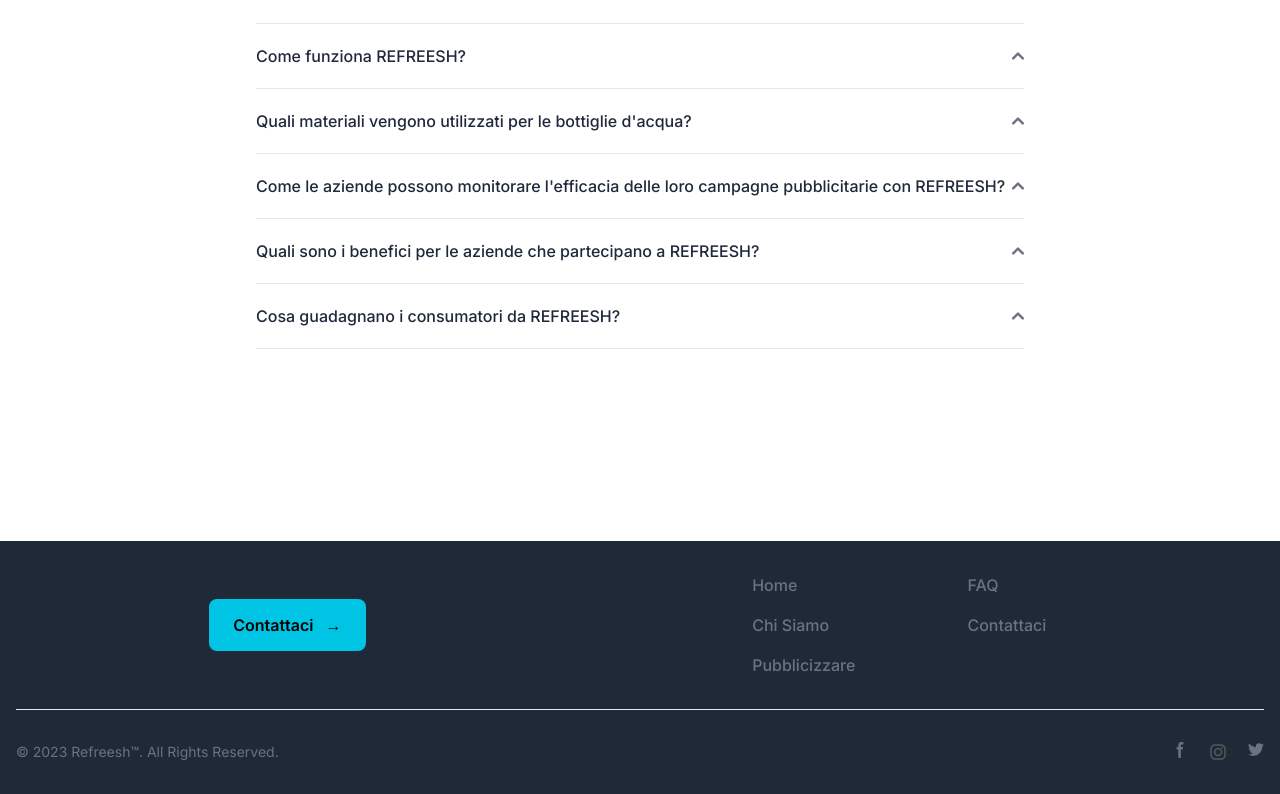
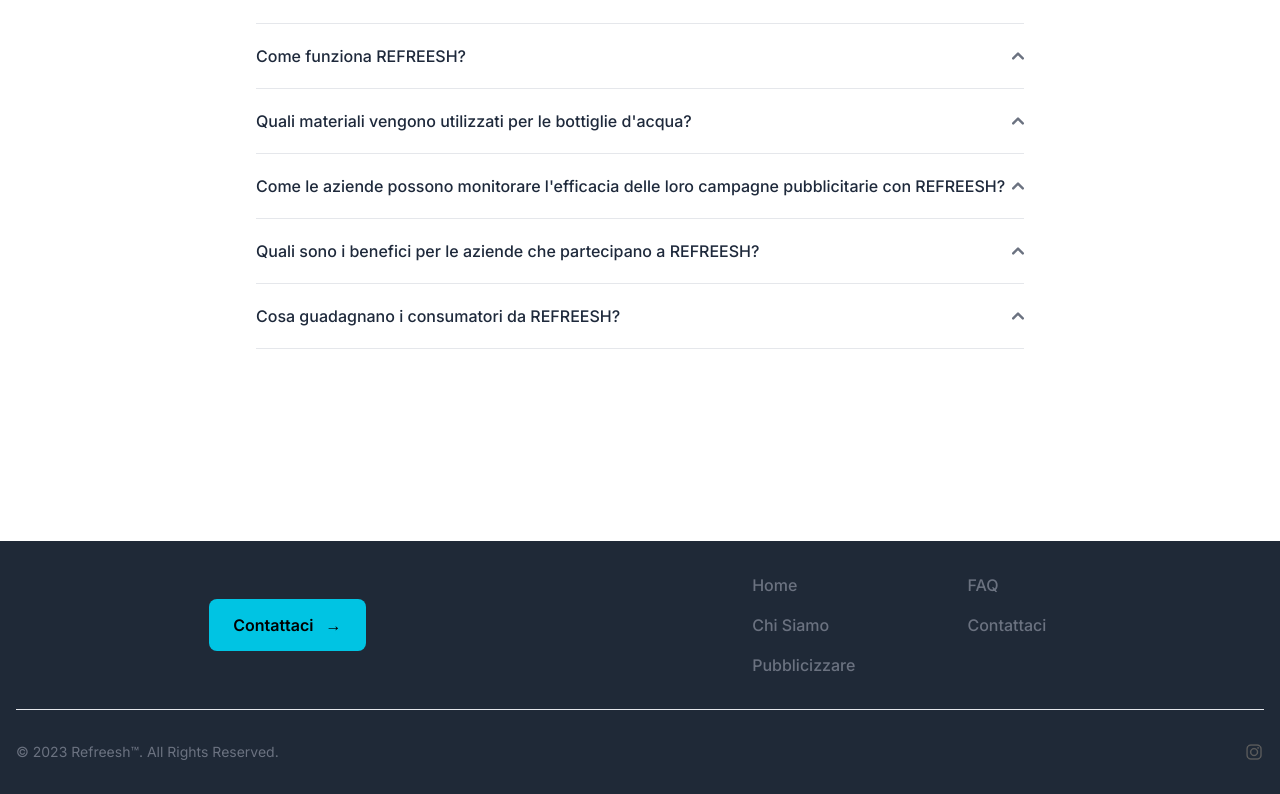
Before and after one commit to federr532/Refreesh, a Next.js app: page /faq in a window 1280 px wide. Shown: the part 305-1099 px from the top of the page. Built offline with nearby package versions, Linux system fonts and the light colour scheme.

Commit message:
instagram added

```diff
--- a/src/components/Footer.tsx
+++ b/src/components/Footer.tsx
@@ -46,20 +46,8 @@ export default function Footer() {
           <span className="text-sm text-gray-500 sm:text-center dark:text-gray-400">© 2023 <Link href="/" className="hover:underline">Refreesh™</Link>. All Rights Reserved.
           </span>
           <div className="flex mt-4 space-x-5 sm:justify-center sm:mt-0">
-              <a href="#" className="text-gray-500 hover:text-gray-900 dark:hover:text-white">
-                  <svg className="w-4 h-4" aria-hidden="true" xmlns="http://www.w3.org/2000/svg" fill="currentColor" viewBox="0 0 8 19">
-                        <path fillRule="evenodd" d="M6.135 3H8V0H6.135a4.147 4.147 0 0 0-4.142 4.142V6H0v3h2v9.938h3V9h2.021l.592-3H5V3.591A.6.6 0 0 1 5.592 3h.543Z" clipRule="evenodd"/>
-                    </svg>
-                  <span className="sr-only">Facebook page</span>
-              </a>
-              <a href="">
+              <a href="https://www.instagram.com/refreesh_official/" target='_blank'>
                     <Image src={instagram} height={20} width={20} alt='' />
-              </a>
-              <a href="#" className="text-gray-500 hover:text-gray-900 dark:hover:text-white">
-                  <svg className="w-4 h-4" aria-hidden="true" xmlns="http://www.w3.org/2000/svg" fill="currentColor" viewBox="0 0 20 17">
-                    <path fillRule="evenodd" d="M20 1.892a8.178 8.178 0 0 1-2.355.635 4.074 4.074 0 0 0 1.8-2.235 8.344 8.344 0 0 1-2.605.98A4.13 4.13 0 0 0 13.85 0a4.068 4.068 0 0 0-4.1 4.038 4 4 0 0 0 .105.919A11.705 11.705 0 0 1 1.4.734a4.006 4.006 0 0 0 1.268 5.392 4.165 4.165 0 0 1-1.859-.5v.05A4.057 4.057 0 0 0 4.1 9.635a4.19 4.19 0 0 1-1.856.07 4.108 4.108 0 0 0 3.831 2.807A8.36 8.36 0 0 1 0 14.184 11.732 11.732 0 0 0 6.291 16 11.502 11.502 0 0 0 17.964 4.5c0-.177 0-.35-.012-.523A8.143 8.143 0 0 0 20 1.892Z" clipRule="evenodd"/>
-                </svg>
-                  <span className="sr-only">Twitter page</span>
               </a>
           </div>
       </div>
--- a/src/components/Questions.tsx
+++ b/src/components/Questions.tsx
@@ -28,7 +28,7 @@ export default function Questions(): ReactElement {
             <QuestionComponent
                 collapseNum="collapse5"
                 title="Quali sono i benefici per le aziende che partecipano a REFREESH?"
-                content="Le aziende ottengono visibilità del marchio su un prodotto ampiamente consumato, promuovendo una maggiore consapevolezza del marchio. Inoltre, partecipare a REFREESH può migliorare l&apos;immagine aziendale attraverso l'associazione con la sostenibilità e generare entrate dalla vendita di spazi pubblicitari."
+                content="Le aziende ottengono visibilità del marchio su un prodotto ampiamente consumato, promuovendo una maggiore consapevolezza del marchio. Inoltre, partecipare a REFREESH può migliorare l&apos;immagine aziendale attraverso l'associazione con la sostenibilità ambientale."
             />
             <QuestionComponent
                 collapseNum="collapse6"
```
